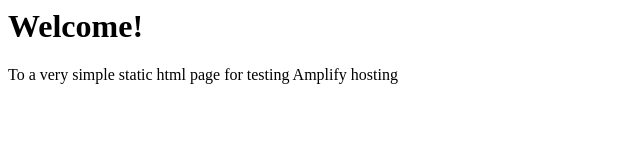
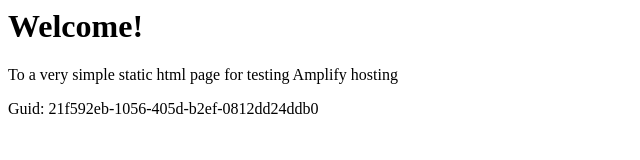
Before and after one commit to aws-aemilia-cmh/Github-PR-Commit-Integration-Test-DoNotTouch-Gith-P5X5MO5I-v1-prod-us-east-2, a website: page src/index.html in a window 1280 px wide. Shown: the whole page, without its empty margins (0-640 px from the left). Drawn offline with Linux system fonts and the light colour scheme.

Commit message:
commit from integ tests

```diff
--- a/src/index.html
+++ b/src/index.html
@@ -1,3 +1,5 @@
+
+
 <html lang="en">
 
 <head>
@@ -10,6 +12,6 @@
 <body>
     <h1>Welcome!</h1>
     <p>To a very simple static html page for testing Amplify hosting</p>
-</body>
+    <p>Guid: 21f592eb-1056-405d-b2ef-0812dd24ddb0</p></body>
 
 </html>
```
